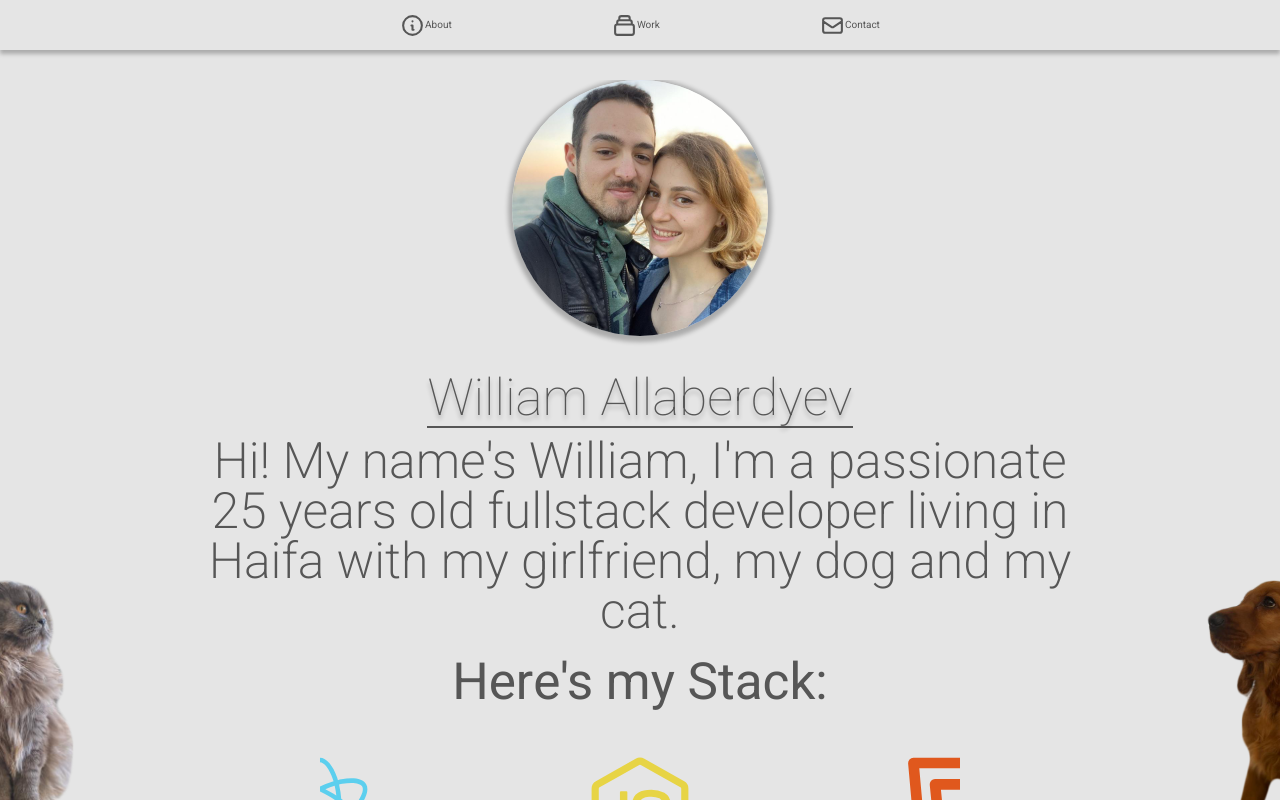
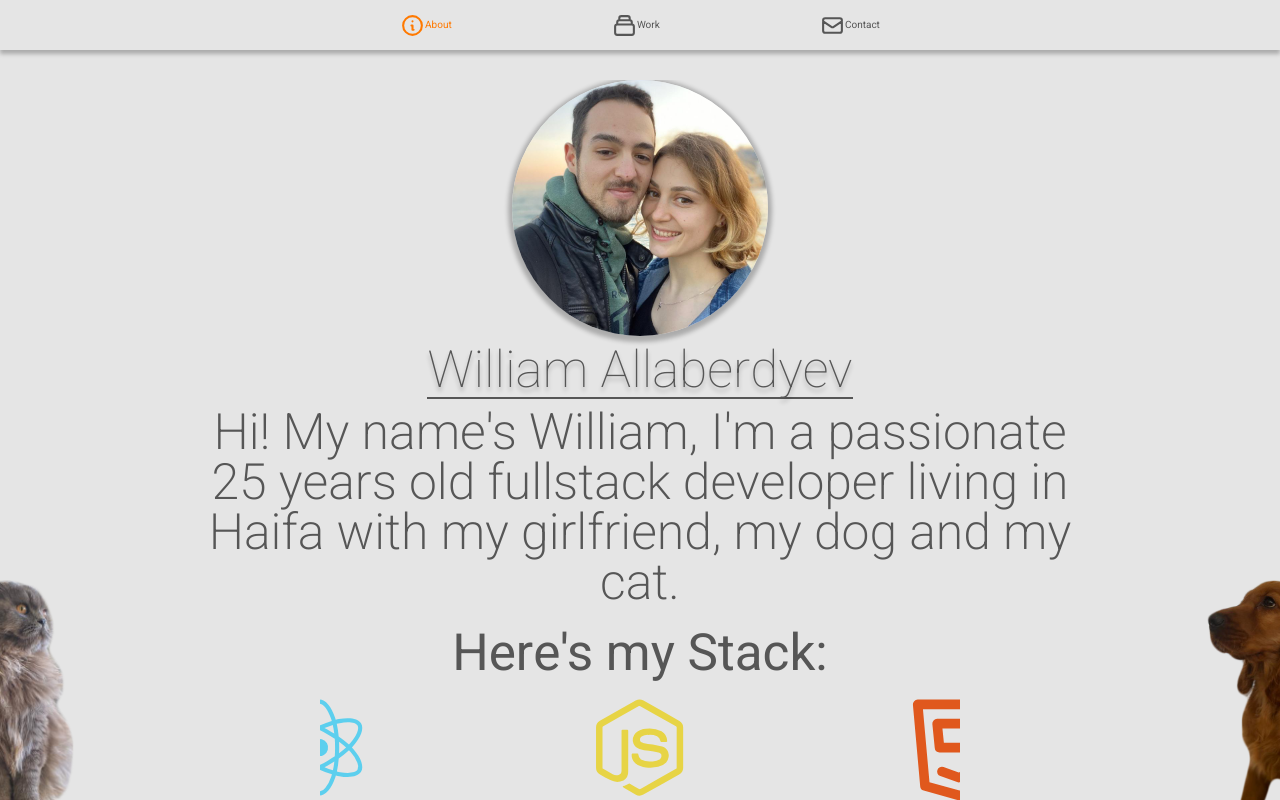
Before and after one commit to WilliamAlb/Portfolio, a React (Create React App) app: page /about in a window 1280 px wide. Built offline with nearby package versions, Linux system fonts and the light colour scheme.

Commit message:
added selection indicator, adjusted styling minimally

```diff
--- a/src/components/About.css
+++ b/src/components/About.css
@@ -18,7 +18,7 @@
     flex-direction: column;
     justify-content: center;
     align-items: center;
-    margin: 3% 0px;
+    margin: 10px 0px;
 
 }
 .profile-pic{
@@ -86,8 +86,8 @@
     font-size:  var(--h3Size);
 }
 .stack-icon{
-    width: clamp(80px,10vw,200px);
-    height: clamp(80px,10vw,200px);
+    width: clamp(80px,9vw,200px);
+    height: clamp(80px,9vw,200px);
 }
 .stack-icon-container{
     margin: 0px;
--- a/src/components/App.js
+++ b/src/components/App.js
@@ -11,7 +11,7 @@ import './App.css';
 import './Navbar.css';
 import './Contact.css';
 import './About.css'
-import './animations.css';
+import './utils/animations.css';
 
 function App() {
   return (
--- a/src/components/Contact.css
+++ b/src/components/Contact.css
@@ -7,6 +7,7 @@
     display: flex;
     flex-direction: column;
     justify-content: center;
+    animation: fadeIn 1s ease forwards;
 
 }
 
--- a/src/components/Navbar.css
+++ b/src/components/Navbar.css
@@ -42,7 +42,9 @@ nav {
 .nav-item:active{
     transform: translateY(3px);
 }
-
+.selected li{
+    color: rgb(255 121 0);
+}
 @media only screen and (max-width:800px) {
     .nav-item p{
         display: none;
--- a/src/components/Navbar.js
+++ b/src/components/Navbar.js
@@ -1,5 +1,5 @@
-import React from "react";
-import { Link } from "react-router-dom";
+import React,{useState} from "react";
+import {NavLink } from "react-router-dom";
 import { routes } from "./utils/routes";
 
 const icons = {
@@ -10,12 +10,13 @@ const icons = {
 }
 
 function Navbar(){
+    const [icon,setIcon] = useState('')
     return (
         <nav>
             <ul className='nav-list'>
-                <Link to={routes.about}><li className='nav-item'>{icons.about}<p>About</p></li></Link>
-                <Link to={routes.work}><li className='nav-item'>{icons.work}<p>Work</p></li></Link>
-                <Link to={routes.contact}><li className='nav-item'>{icons.contact}<p>Contact</p></li></Link>
+                <NavLink activeClassName="selected" to={routes.about}><li className='nav-item'>{icons.about}<p>About</p></li></NavLink>
+                <NavLink activeClassName="selected" to={routes.work}><li className='nav-item'>{icons.work}<p>Work</p></li></NavLink>
+                <NavLink activeClassName="selected" to={routes.contact}><li className='nav-item'>{icons.contact}<p>Contact</p></li></NavLink>
             </ul>
         </nav>
     );
--- a/src/components/Work.css
+++ b/src/components/Work.css
@@ -27,6 +27,7 @@
     }
 }
 .work-item-right img {
+    border: 3px solid rgb(255 121 0);
     width: 100%;
     height: auto;
     box-shadow:  2px 4px 4px rgba(0, 0, 0, 0.5);
@@ -80,9 +81,10 @@
     }
 }
 .work-item-left img {
+    border: 3px solid rgb(255 121 0);
     width: 100%;
     height: auto;
-    box-shadow:  2px 4px 4px rgba(0, 0, 0, 0.0.5);
+    box-shadow:  2px 4px 4px rgba(0, 0, 0, 0.5);
     animation: fadeGrow 1s ease forwards;
 }
 
```
Also changed, not shown: src/components/utils/animations.css (renamed from src/components/animations.css).
